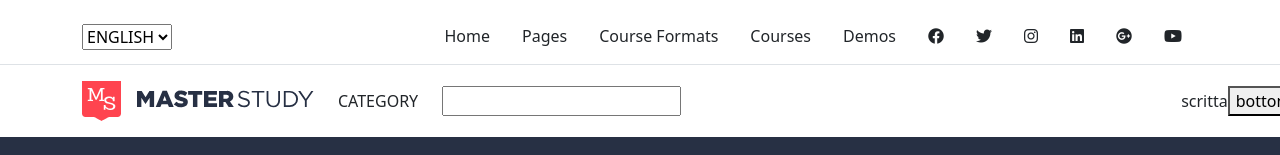
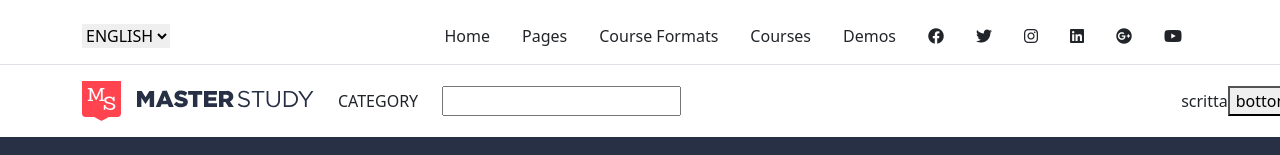
Before and after one commit to RickCraco/proj-html-vuejs, a Vue app: page / in a window 1280 px wide. Shown: the top 155 px of the page. Built offline with nearby package versions, Linux system fonts and the light colour scheme.

Commit message:
inizio refacturing dell'header

```diff
--- a/src/components/HeaderComponent.vue
+++ b/src/components/HeaderComponent.vue
@@ -2,7 +2,7 @@
     <div class="border-bottom">
         <div class="container d-flex justify-content-between pt-4">
             <div>
-                <select name="" id="">
+                <select name="" id="" class="border-0">
                     <option value="">ENGLISH</option>
                 </select>
             </div>
```
